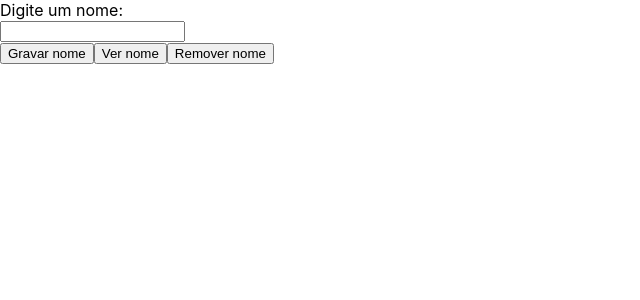
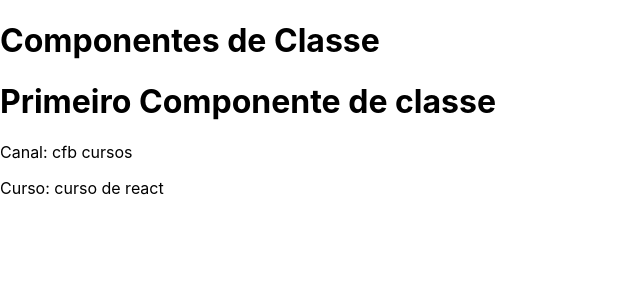
Before and after one commit to renatogomesf/ReactJS, a React (Create React App) app in the folder curso-de-react/: page / in a window 1280 px wide. Shown: the top 300 px of the page, without its empty margins (0-640 px from the left). Built offline with nearby package versions, Linux system fonts and the light colour scheme.

Commit message:
feita aula 21

```diff
--- /dev/null
+++ b/curso-de-react/src/AULAS/aula21/ComponeClasses.js
@@ -0,0 +1,13 @@
+import React from 'react'
+
+import Classe from '../../componentes/Classe'
+
+export default function ComponeClasses() {
+    return (
+        <>
+            <h1>Componentes de Classe</h1>
+
+            <Classe canal='cfb cursos' curso='curso de react'></Classe>
+        </>
+    )
+}
--- a/curso-de-react/src/App.js
+++ b/curso-de-react/src/App.js
@@ -1,6 +1,6 @@
 import React from 'react'
 
-import LOCALStorage from './AULAS/aula20/LOCALStorage';
+import ComponeClasses from './AULAS/aula21/ComponeClasses';
 
 // quando a CSS é importada no arquivo principal, não precisa importar de novo nos componentens.
 import './App.css'
@@ -11,7 +11,7 @@
   return (
     <div className="App">
 
-      <LOCALStorage></LOCALStorage>
+        <ComponeClasses></ComponeClasses>
 
     </div>
   );
--- /dev/null
+++ b/curso-de-react/src/componentes/Classe.js
@@ -0,0 +1,20 @@
+import React from "react";
+
+export default class Classe extends React.Component {
+
+    constructor(props){
+
+        // super(): chama o construtor da classe pai. neste caso, a classe "Classe" herda as caracteristicas de "React.Component" que seu pai.
+        super(props)
+    }
+
+    render(){
+        return (
+            <div>
+                <h1>Primeiro Componente de classe</h1>
+                <p>Canal: {this.props.canal}</p>
+                <p>Curso: {this.props.curso}</p>
+            </div>
+        )
+    }
+}
```
